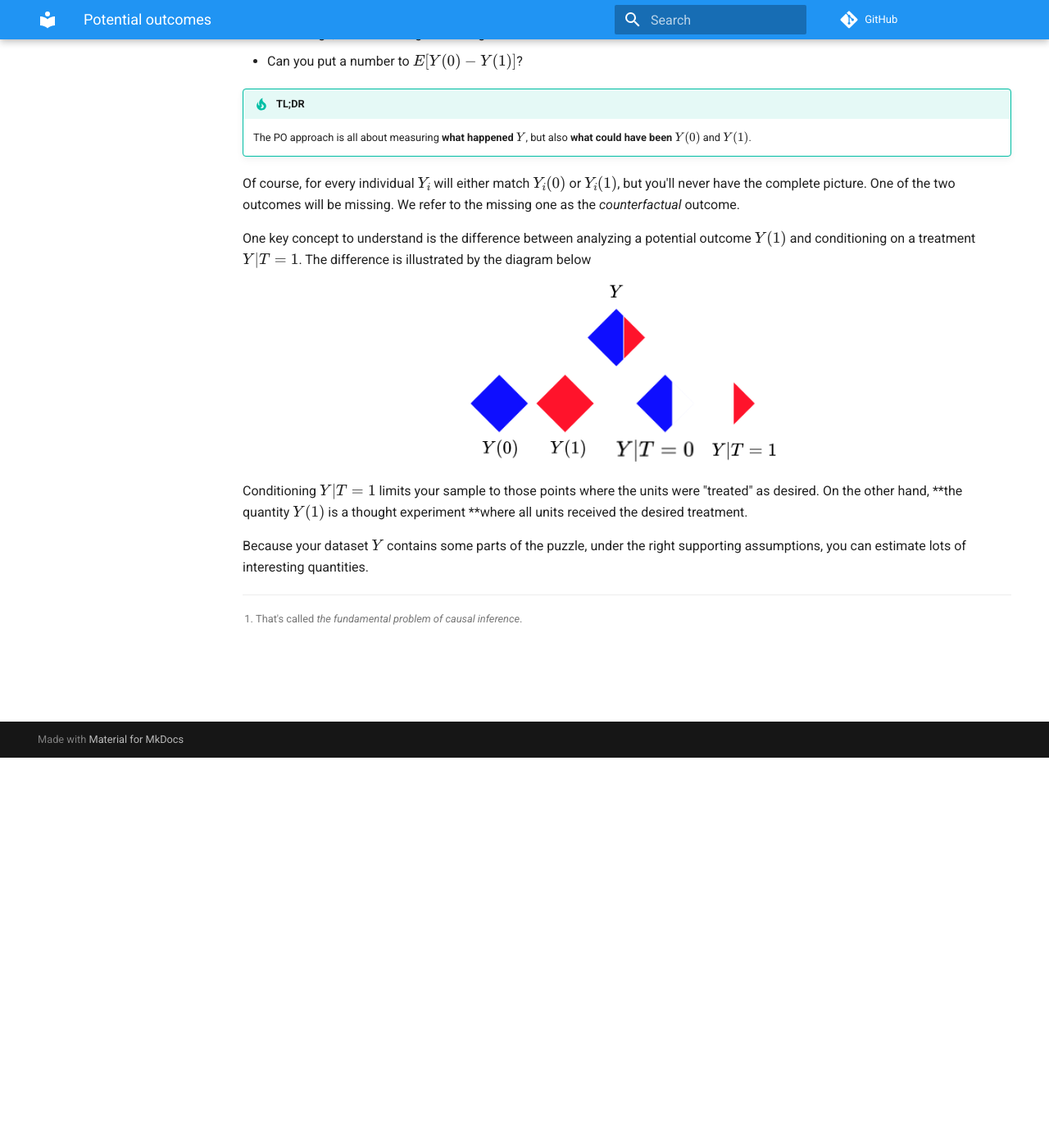
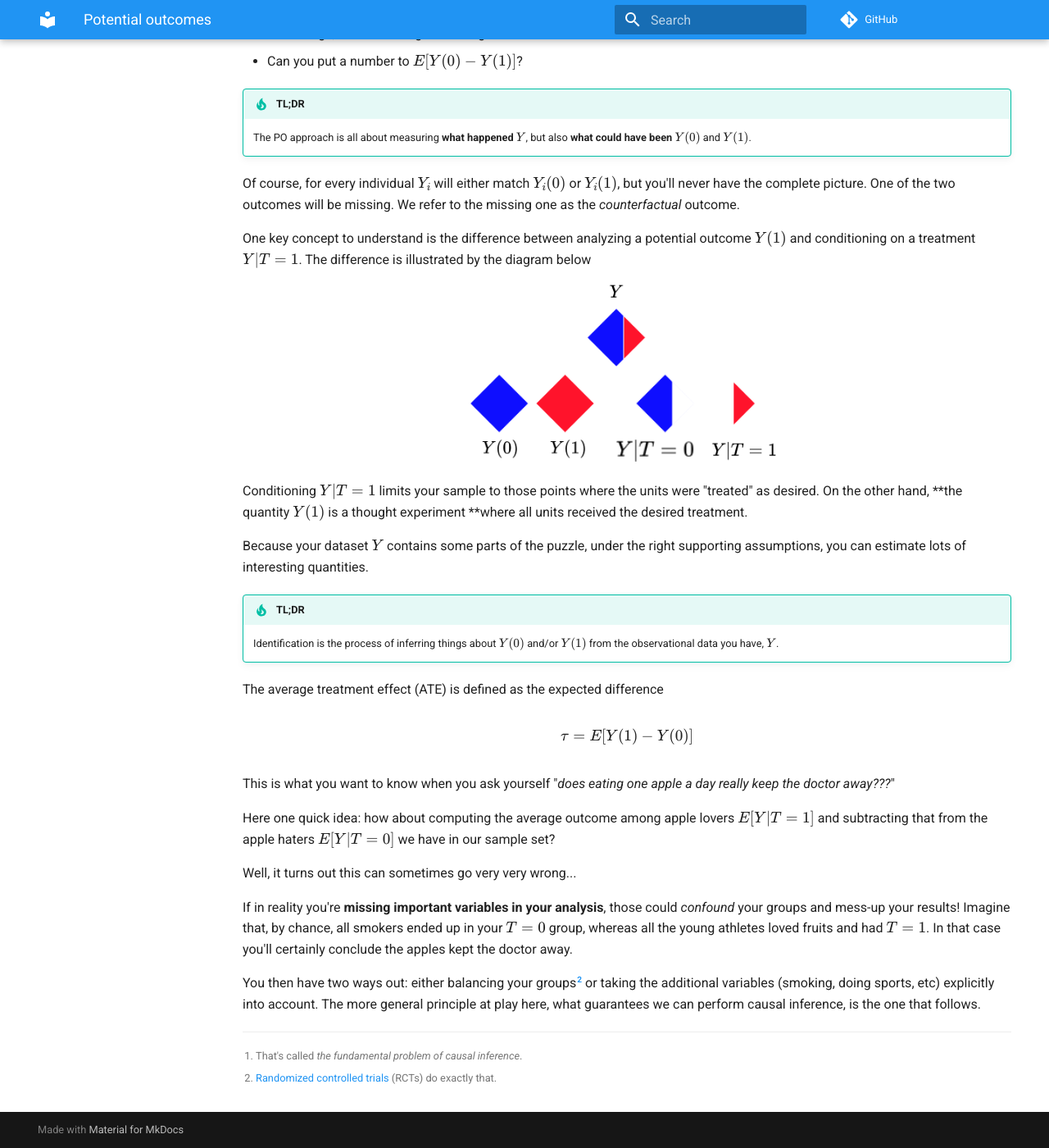
Before and after one commit to emilioMaddalena/causal-inference-studies, an MkDocs documentation site: the page built from material/potential_outcomes.md, in a window 1280 px wide and 1400 px high, scrolled down 476 px. Shown: the whole window at 82% size. Built offline with MkDocs 1.6.1 and Material for MkDocs 9.7.7, drawn with Linux system fonts in a browser that asks for light colours; comment, search, counter and statistics services are not loaded.

Commit message:
Add CI def, explain ATE

```diff
--- a/material/potential_outcomes.md
+++ b/material/potential_outcomes.md
@@ -25,4 +25,22 @@ Conditioning $Y|T=1$ limits your sample to those points where the units were "tr
 
 Because your dataset $Y$ contains some parts of the puzzle, under the right supporting assumptions, you can estimate lots of interesting quantities.
 
+!!! tip "TL;DR"
+    Identification is the process of inferring things about $Y(0)$ and/or $Y(1)$ from the observational data you have, $Y$.
+
+The average treatment effect (ATE) is defined as the expected difference
+
+$$\tau = E[Y(1) - Y(0)]$$
+
+This is what you want to know when you ask yourself "*does eating one apple a day really keep the doctor away???*"
+
+Here one quick idea: how about computing the average outcome among apple lovers $E[Y|T=1]$ and subtracting that from the apple haters $E[Y|T=0]$ we have in our sample set?
+
+Well, it turns out this can sometimes go very very wrong...
+
+If in reality you're **missing important variables in your analysis**, those could *confound* your groups and mess-up your results! Imagine that, by chance, all smokers ended up in your $T=0$ group, whereas all the young athletes loved fruits and had $T=1$. In that case you'll certainly conclude the apples kept the doctor away.
+
+You then have two ways out: either balancing your groups[^2] or taking the additional variables (smoking, doing sports, etc) explicitly into account. The more general principle at play here, what guarantees we can perform causal inference, is the one that follows.
+
 [^1]: That's called *the fundamental problem of causal inference*.
+[^2]: [Randomized controlled trials](https://en.wikipedia.org/wiki/Randomized_controlled_trial) (RCTs) do exactly that.
```
